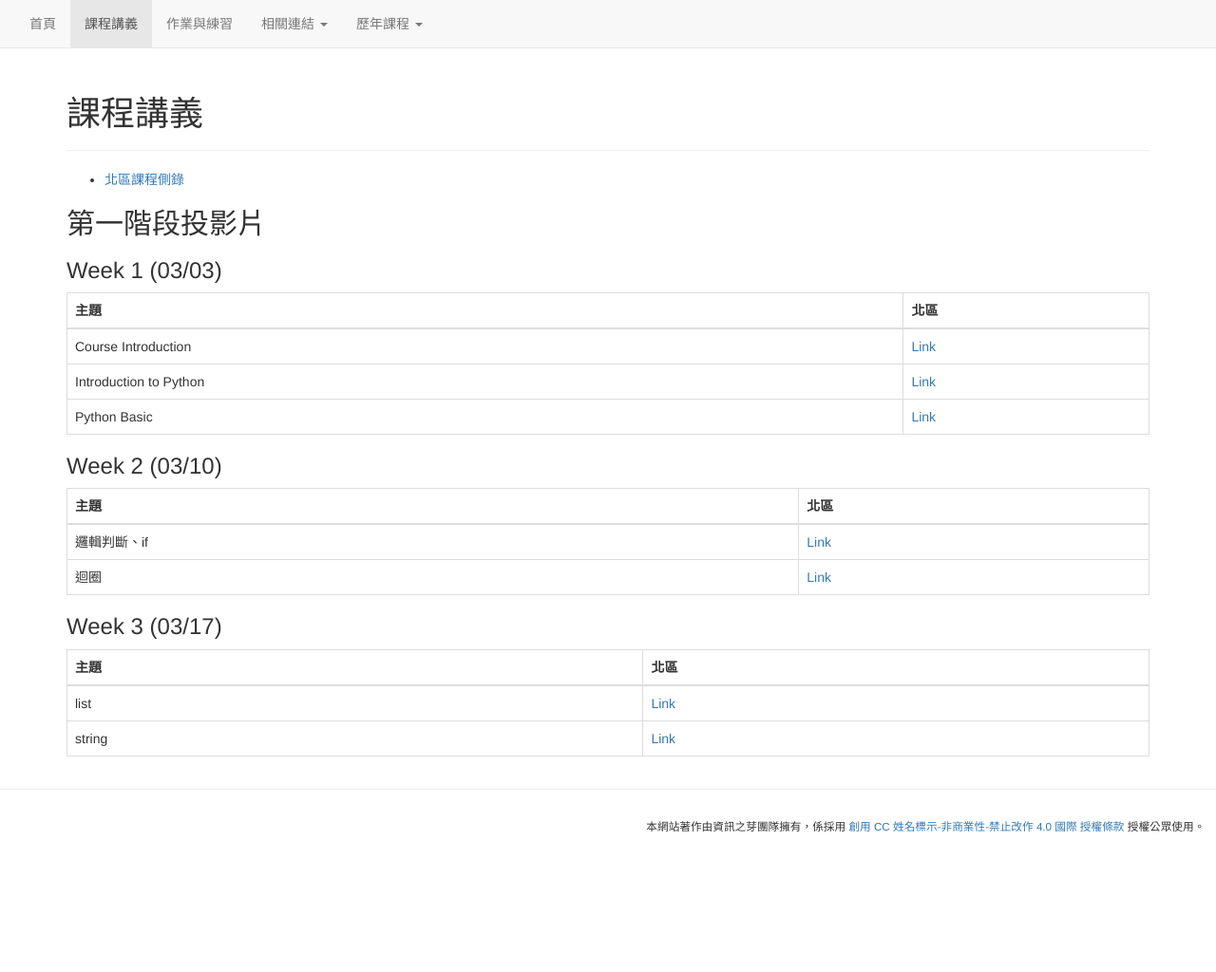
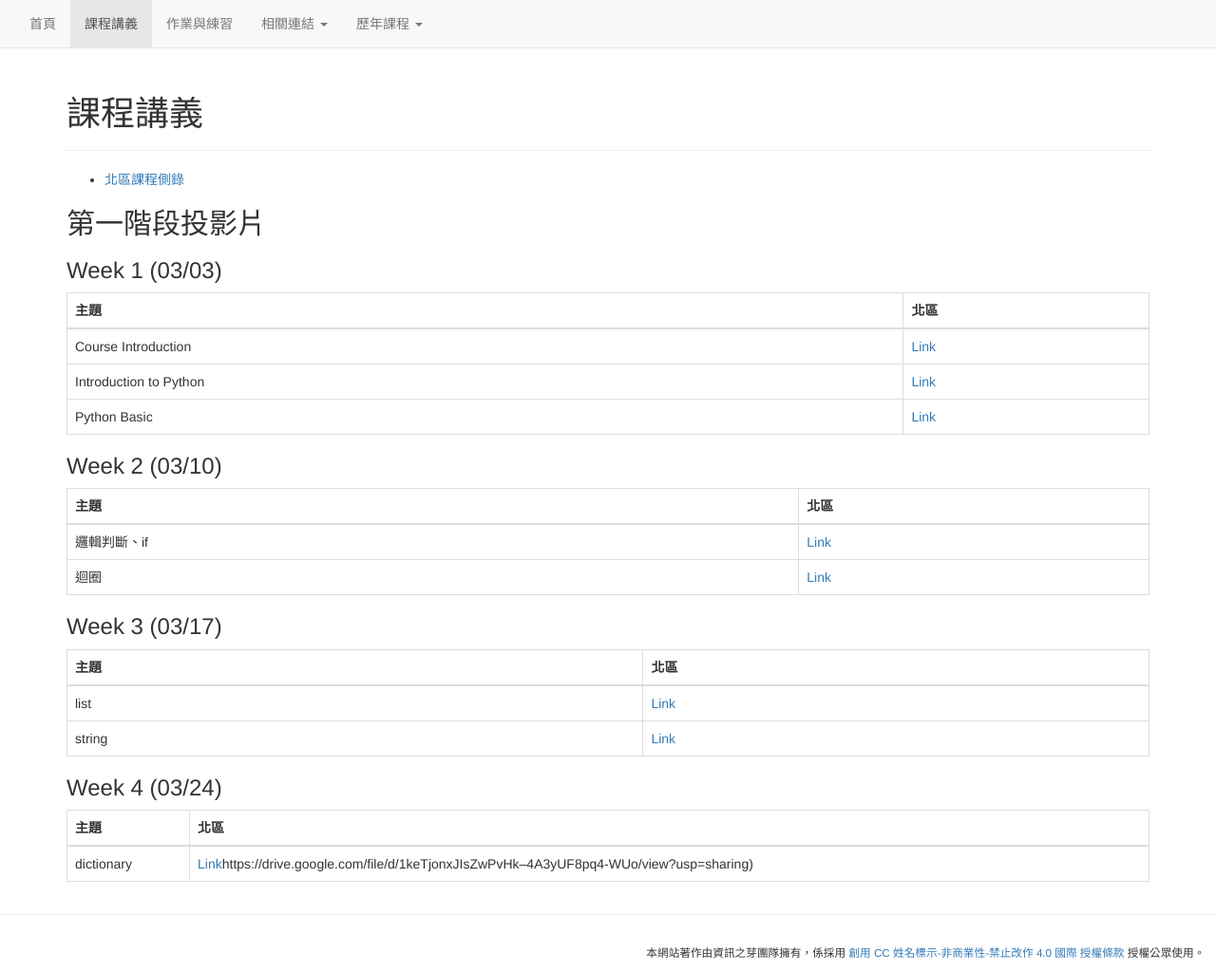
Before and after one commit to tw-csie-sprout/py2025, a Jekyll site: the page built from slides.md, in a window 1280 px wide and 1024 px high. Shown: the whole window at 95% size. Built offline with Jekyll 4.4.1, drawn with Linux system fonts in a browser that asks for light colours.

Commit message:
Update dictionary slide

```diff
--- a/slides.md
+++ b/slides.md
@@ -32,3 +32,10 @@ title: "課程講義"
 | --- | --- |
 | list | [Link](https://hackmd.io/@VLvbo_-_QjqwJnUcuKdxSQ/SJ-lEHJAa#/)
 | string | [Link](https://docs.google.com/presentation/d/17FgMddy7Rs4BBLltV1O2X-yln4xfPF8QxY93dVpx-Es/edit?usp=sharing) |
+
+### Week 4 (03/24)
+
+{: .table .table-bordered}
+| 主題 | 北區 |
+| --- | --- |
+| dictionary | [Link](https://drive.google.com/file/d/1keTjonxJIsZwPvHk--4A3yUF8pq4-WUo/view?usp=sharing)https://drive.google.com/file/d/1keTjonxJIsZwPvHk--4A3yUF8pq4-WUo/view?usp=sharing)|
```
